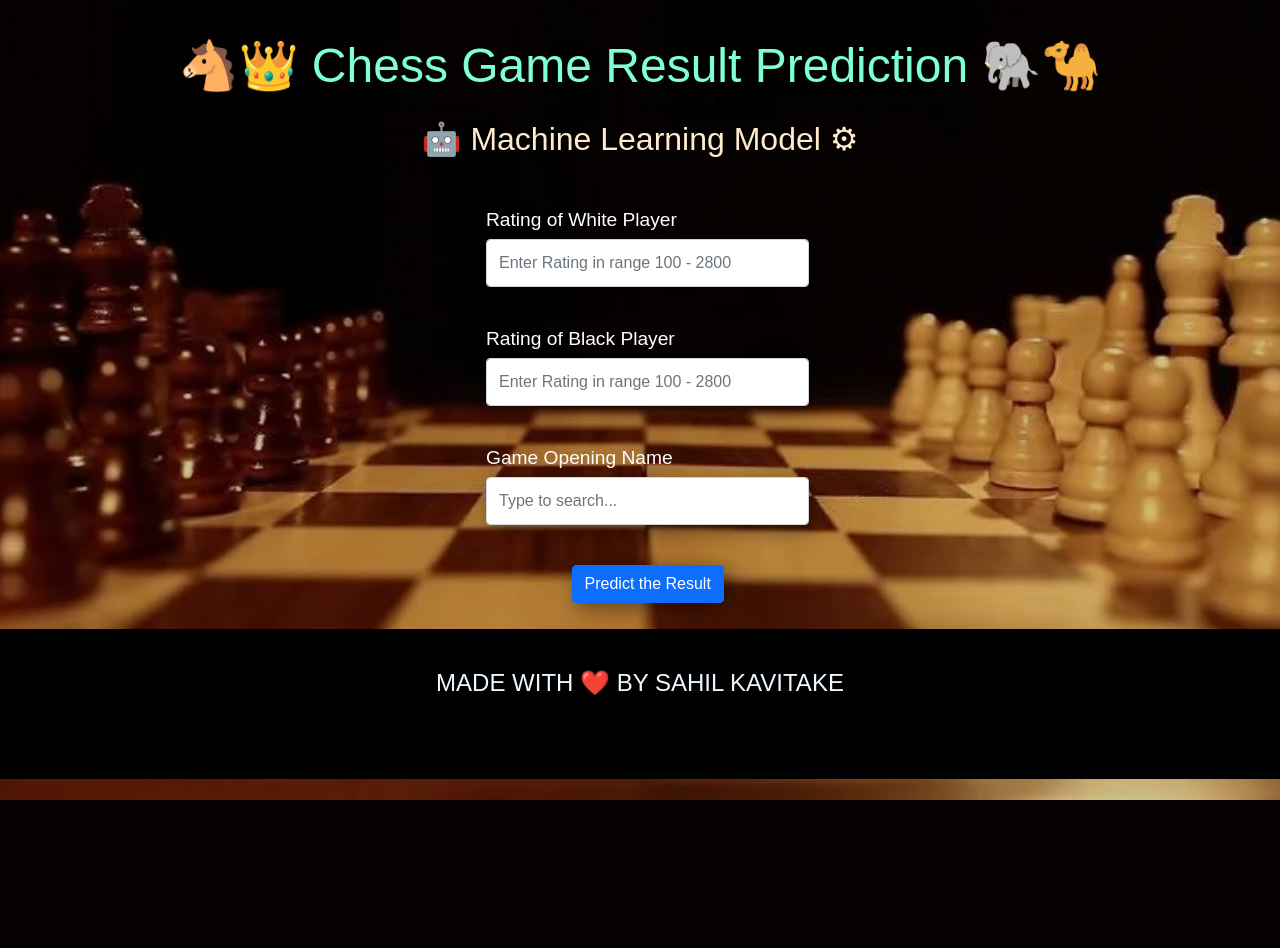
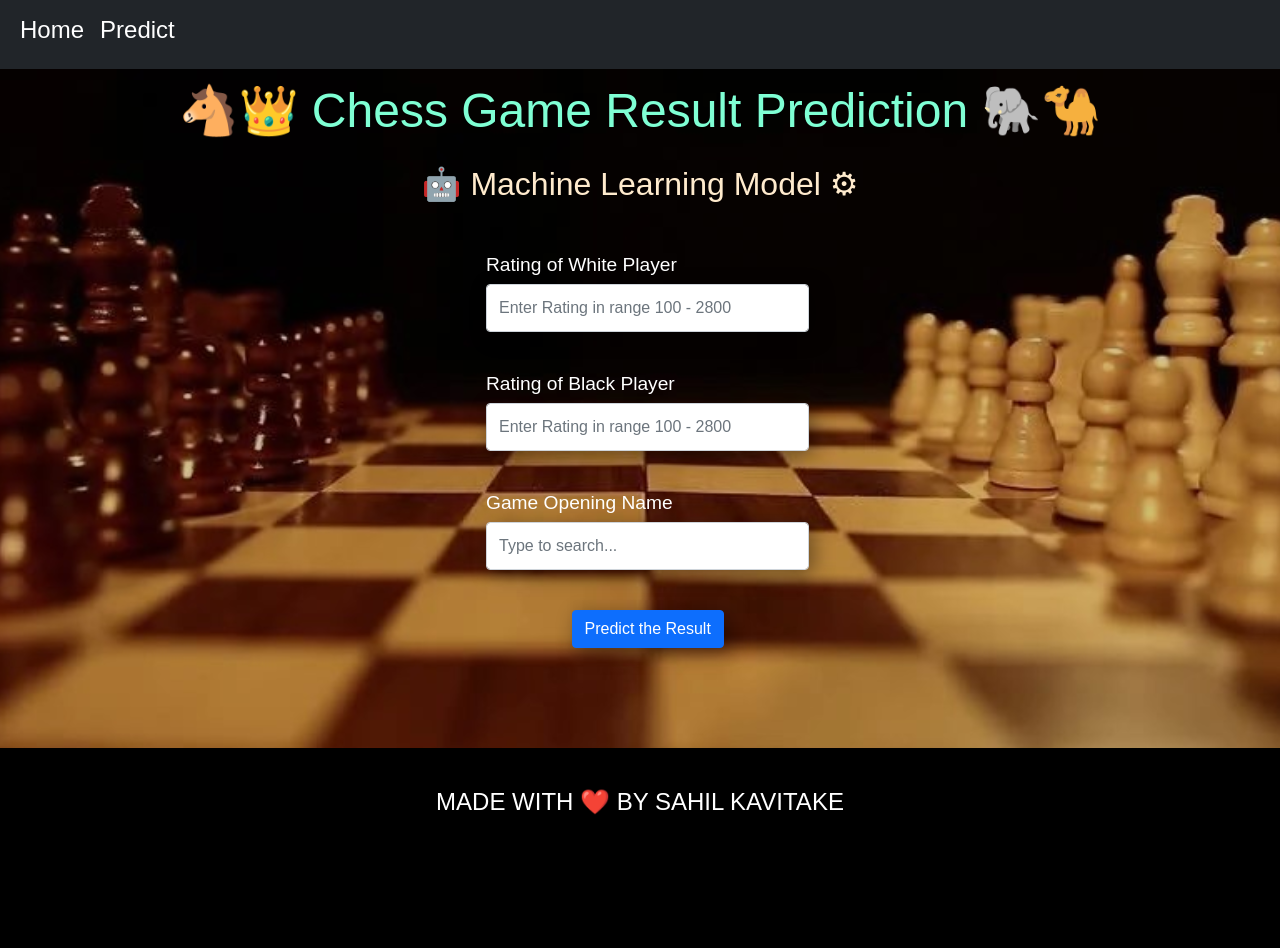
Before and after one commit to SahilSK202/Chess-Game-Result-Prediction, a Flask app: page /result in a window 1280 px wide. Before the commit the page ends 800 px from the top, so only its background shows below. Run offline with Flask 2, Linux system fonts and the light colour scheme; parts of the project's set-up code (start-up, migrations or seed data) failed here and were passed over.

Commit message:
Update layout.html

```diff
--- a/templates/layout.html
+++ b/templates/layout.html
@@ -10,6 +10,7 @@
 
 
     <link rel="stylesheet" href="{{ url_for('static', filename='css/style.css') }}">
+     <script src="https://cdnjs.cloudflare.com/ajax/libs/jquery/3.3.1/jquery.min.js"></script>
     <style>
        body {
 
@@ -26,36 +27,72 @@
             -o-background-size: cover;
             -moz-background-size: cover;
 }
-    </style>
 
-    {% block title %}
+        .wrapper{
+    min-height: 100vh;
+    display: flex;
+    flex-direction: column;
+}
 
-    {% endblock title %}
+footer{
+    background-color: black;
+    color: white;
+    height: 200px;
+    margin-top: 50px;
+}
+
+.content{
+    margin-bottom: 50px;
+    flex-grow: 1;
+}
+</style>
 
 </head>
 
 <body>
-    <br />
-    <a href="/" >
-        <h1>🐴👑 <span id="title"> Chess Game Result Prediction </span> 🐘🐪</h1>
-    </a>
-    <h5>🤖 Machine Learning Model ⚙</h5>
+    <div class="wrapper">
+        <div class="content">
+            <nav class="navbar navbar-expand-lg navbar-dark bg-dark">
+                <div class="container-fluid">
+                    <!-- <a class="navbar-brand" href="/"><h2>Chess</h2></a> -->
+                    <button class="navbar-toggler" type="button" data-bs-toggle="collapse"
+                        data-bs-target="#navbarSupportedContent" aria-controls="navbarSupportedContent"
+                        aria-expanded="false" aria-label="Toggle navigation">
+                        <span class="navbar-toggler-icon"></span>
+                    </button>
+                    <div class="collapse navbar-collapse" id="navbarSupportedContent">
+                        <ul class="navbar-nav me-auto mb-2 mb-lg-0">
+                            <li class="nav-item">
+                                <h4><a class="nav-link active" aria-current="page" href="/">Home</a></h4>
+                            </li>
+                            <li class="nav-item">
+                                <h4><a class="nav-link active" aria-current="page" href="/predict">Predict</a></h4>
+                            </li>
+                            <li class="nav-item">
+                                <!-- <h1>🐴👑 Chess Game Result Prediction 🐘🐪</h1> -->
+                            </li>
+                        </ul>
+
+                    </div>
+                </div>
+            </nav>
+
+            <h1>🐴👑 Chess Game Result Prediction 🐘🐪</h1>
+            <h5>🤖 Machine Learning Model ⚙</h5>
 
 
-    {% block bodycontent %}
+            {% block bodycontent %}
 
-    {% endblock bodycontent %}
+            {% endblock bodycontent %}
+        </div>
 
-    <!-- footer -->
-    <div id="wraper">
         <footer class="text-center py-4">
             <div class="container md-3">
                 <h4 class="text-uppercase mt-3">Made with ❤️ by Sahil Kavitake</h4>
-<!--                 <p class="monospaced">&copy; Copyright 2021 Sahil Kavitake </p> -->
+                <!-- <p class="monospaced">&copy; Copyright 2021 Sahil Kavitake </p> -->
             </div>
         </footer>
     </div>
-
 </body>
 
 </html>
```
